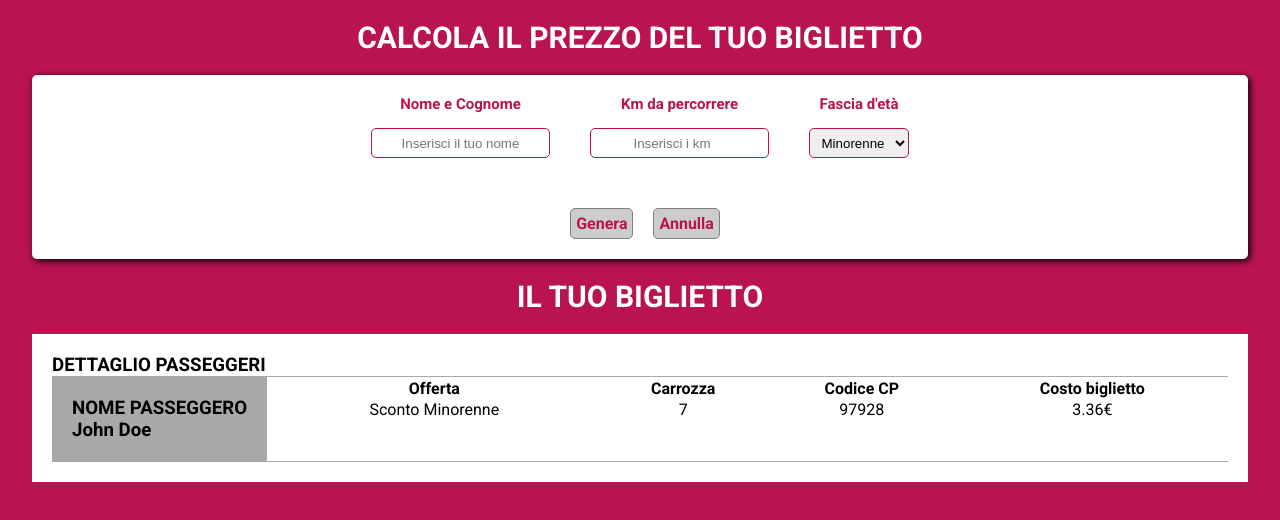
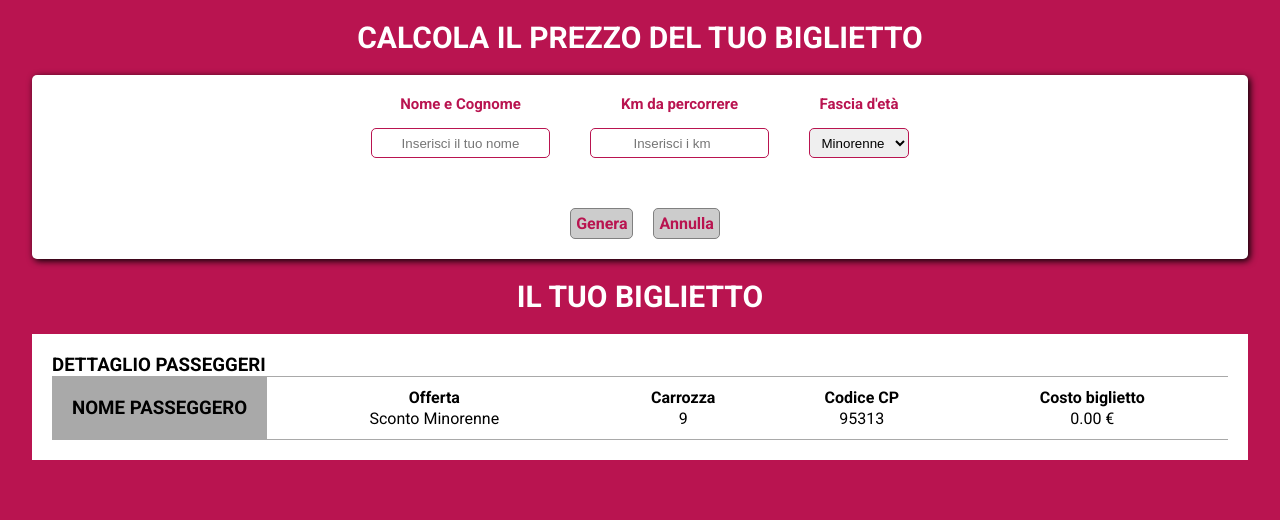
Before and after one commit to gianniruggiero/js-biglietto-treno-form, a plain HTML site: page index.html in a window 1280 px wide. Both pictures are taken after a click on the element "Genera". Drawn offline with Linux system fonts and the light colour scheme.

Commit message:
aggiunto calcolo biglietto al click pulsante Genera

```diff
--- a/css/style.css
+++ b/css/style.css
@@ -108,6 +108,7 @@ H3 {
   background-color: #fff;
   padding: 20px;
   margin: auto;
+  /* display: none; */
 }
 
 .tkt_info_wrap {
@@ -118,7 +119,8 @@ H3 {
 
 .tkt_infos {
   width: 100%;
-  height: 100%;
+  display: flex;
+  align-items: center;
 }
 
 table {
--- a/index.html
+++ b/index.html
@@ -20,13 +20,13 @@
           <!-- input nome e cognome -->
           <div class="col">
             <label for="nome">Nome e Cognome</label>
-            <input type="text" name="nome" value="" placeholder="Inserisci il tuo nome">
+            <input id="nome" type="text" name="nome" value="" placeholder="Inserisci il tuo nome">
           </div>
           <!-- /input nome e cognome -->
           <!-- input km -->
           <div class="col">
             <label for="km">Km da percorrere</label>
-            <input type="number" name="km" value="" placeholder="Inserisci i km" min="0">
+            <input id="km" type="number" name="km" value="" placeholder="Inserisci i km" min="0">
           </div>
           <!-- /input km -->
           <!-- input fascia d'eta -->
@@ -75,10 +75,10 @@
                 <th>Costo biglietto</th>
               </header>
               <tbody>
-                <td>Sconto Minorenne</td>
-                <td>7</td>
-                <td>97928</td>
-                <td>3.36€</td>
+                <td id="offerta">xxx</td>
+                <td id="carrozza">x</td>
+                <td id="codice_cp">xxxxx</td>
+                <td id="costo">x.xx€</td>
               </tbody>
             </table>
             <!-- /tabella dettagli biglietto -->
--- /dev/null
+++ b/js/script.js
@@ -0,0 +1,61 @@
+// associa la var genera al btn genera
+var genera = document.getElementById("btn_genera");
+
+// al click esegue il codice indiato in function ()
+genera.addEventListener ("click",
+  function() {
+    // Prendo il nome inserito
+    var nome = document.getElementById("nome").value;
+    console.log(nome);
+    // Prendo i km da percorrere inseriti dall'utente
+    var kmViaggio = document.getElementById("km").value;
+    console.log(kmViaggio);
+    // Prendo la fascia d'età scelta dall'utente
+    var fasciaEta = document.getElementById("fascia_eta").value;
+    console.log(fasciaEta);
+
+    // Calcolo il prezzo totale del biglietto
+    var costoKm = 0.21;
+    var costoTot = (kmViaggio * costoKm);
+    console.log("Totale: " + costoTot);
+    var offerta = "Biglietto Standard";
+
+    // Verifico la fascia d'età scelta e calcolo relativo sconto
+    if (fasciaEta == "minorenne") {
+      costoTot = costoTot * 0.8;
+      offerta = "Sconto Minorenne"
+    } else if (fasciaEta == "over65") {
+      costoTot = costoTot * 0.6;
+      offerta = "Sconto Silver"
+    }
+
+    // Arrotondamento costo Totale
+    costoTot = costoTot.toFixed(2);
+
+    // Genero numero (random) per carrozza e codice CP
+    var numCarrozza = Math.floor(Math.random() * 9) + 1;
+    var codiceCP = Math.floor(Math.random() * 9999);
+
+    // Inserisco i dati calcolati nel biglietto
+    document.getElementById("nome_ins").innerHTML = nome;
+    document.getElementById("costo").innerHTML = costoTot + " €";
+    document.getElementById("offerta").innerHTML = offerta;
+    document.getElementById("carrozza").innerHTML = numCarrozza;
+    document.getElementById("codice_cp").innerHTML = "9" + codiceCP;
+    // document.getElementById("biglietto_container").classList.add("show");
+  }
+)
+
+
+// Annulla
+
+var annulla = document.getElementById('annulla');
+annulla.addEventListener ("click",
+  function () {
+    document.getElementById('nome_biglietto').classList.remove("show");
+    // resettare i campi dati_input
+    document.getElementById('nome').value = "";
+    document.getElementById('km').value = "";
+    document.getElementById('fascia_eta').value = "";
+  }
+)
```
